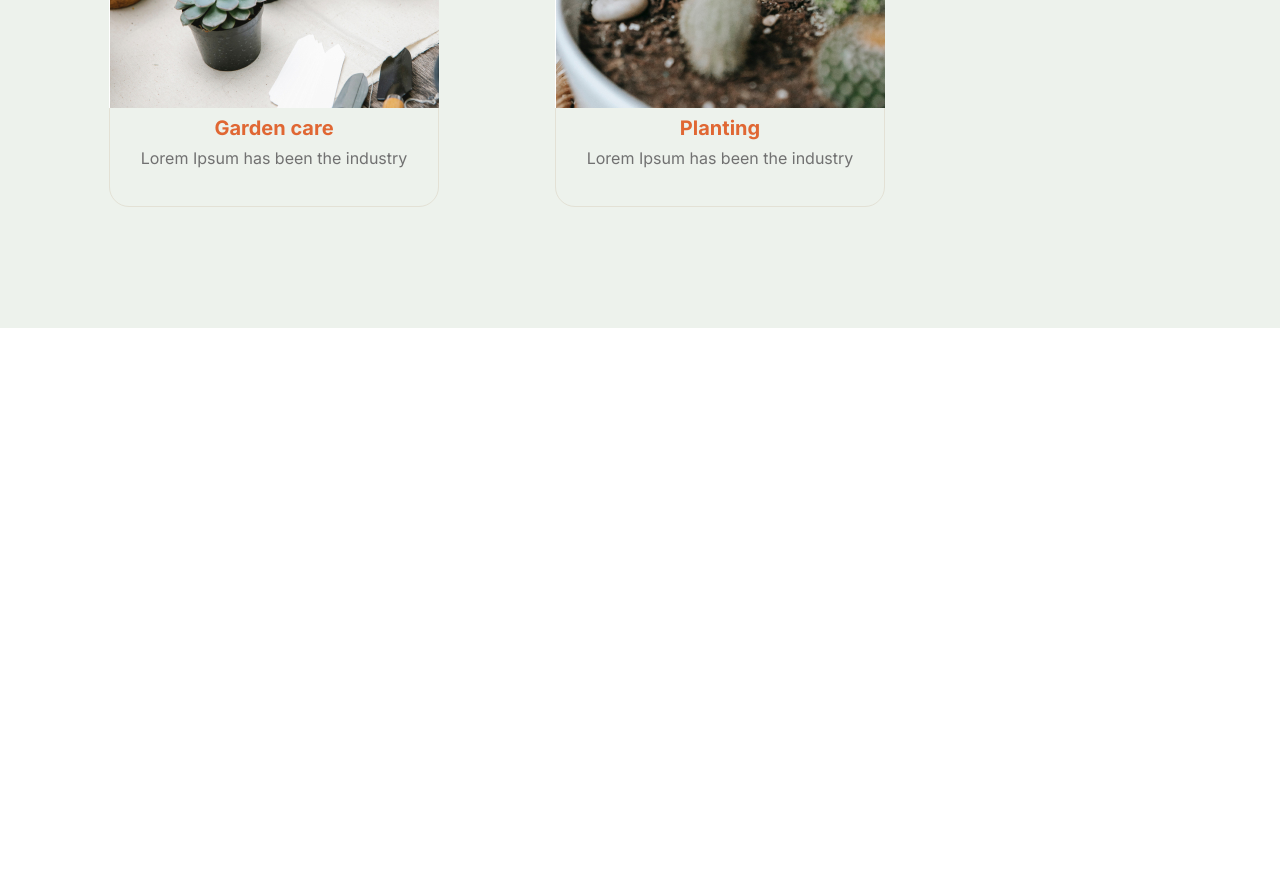
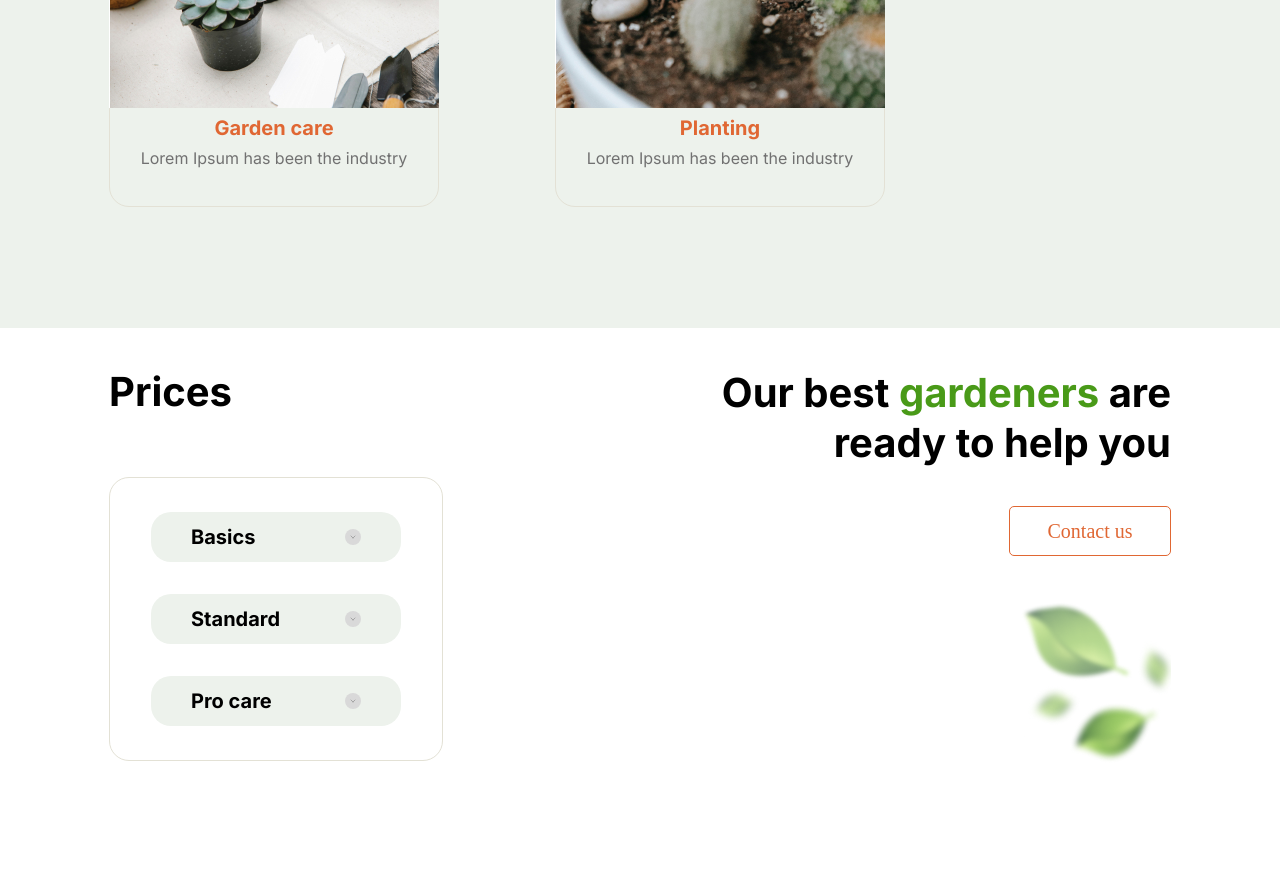
Before and after one commit to asuponev/JSFEPRESCHOOL2022Q4, a website built with webpack: page plants/index.html in a window 1280 px wide. Shown: the part 2809-3693 px from the top of the page. Before the commit the page ends 3137 px from the top, so only its background shows below. Built offline with nearby package versions, Linux system fonts and the light colour scheme; a web font is replaced by a local one.

Commit message:
feat: add section prices for 1440px

```diff
--- a/plants/index.html
+++ b/plants/index.html
@@ -101,6 +101,32 @@
         </div>
       </div>
     </section>
+    <section class="prices">
+      <div class="container">
+        <div class="prices__left">
+          <h2 class="prices__title">Prices</h2>
+          <div class="prices__items">
+            <div class="prices__items_item">
+              <span class="prices__items_item-title">Basics</span>
+              <div class="prices__items_item-arrow"><img src="./src/img/arrow.svg" alt=">"></div>
+            </div>
+            <div class="prices__items_item">
+              <span class="prices__items_item-title">Standard</span>
+              <div class="prices__items_item-arrow"><img src="./src/img/arrow.svg" alt=">"></div>
+            </div>
+            <div class="prices__items_item">
+              <span class="prices__items_item-title">Pro care</span>
+              <div class="prices__items_item-arrow"><img src="./src/img/arrow.svg" alt=">"></div>
+            </div>
+          </div>
+        </div>
+        <div class="prices__right">
+          <p class="prices__subtitle">Our best <span>gardeners</span> are ready to help you</p>
+          <button class="prices__button">Contact us</button>
+          <div class="prices__image"></div>
+        </div>
+      </div>
+    </section>
   </main>
 </body>
 </html>
--- a/plants/src/styles/style.scss
+++ b/plants/src/styles/style.scss
@@ -8,6 +8,7 @@ $font-text-welcome: 400 20px/1.75 'Inter', sans-serif;
 $font-btn: 400 16px/1.25 'Inter', sans-serif;
 $font-h2: 400 40px/1.3 'Inika', serif;
 $font-cards-title: 700 20px/1 'Inter', sans-serif;
+$font-h2-inter: 700 40px/1.21 'Inter', sans-serif;
 
 // color variables
 $color-black: #000000;
@@ -19,6 +20,7 @@ $color-bg-green: #EDF2EC;
 $color-gray-71: #717171;
 $color-gray-63: #636060;
 $color-cards-border: #E3E1D5;
+$color-arrow: #D9D9D9;
 
 * {
   padding: 0;
@@ -184,7 +186,7 @@ a {
     display: flex;
     gap: 38px;
     &_item {
-      width: 161px;
+      width: 162px;
       height: 50px;
       border: 1px solid $color-orange;
       border-radius: 5px;
@@ -230,3 +232,92 @@ a {
     }
   }
 }
+
+.prices {
+  background-color: $color-white;
+  .container {
+    display: flex;
+    justify-content: space-between;
+    gap: 80px;
+    padding: 40px 109px 115px;
+  }
+  &__left {
+    display: flex;
+    flex-direction: column;
+    gap: 60px;
+  }
+  &__title {
+    font: $font-h2-inter;
+    color: $color-black;
+  }
+  &__items {
+    display: flex;
+    flex-direction: column;
+    gap: 32px;
+    padding: 34px 41px;
+    border: 1px solid $color-cards-border;
+    border-radius: 20px;
+    &_item {
+      display: flex;
+      justify-content: space-between;
+      align-items: center;
+      width: 250px;
+      height: 50px;
+      background-color: $color-bg-green;
+      border-radius: 20px;
+      padding: 16px 40px;
+      &-title {
+        font: $font-cards-title;
+        color: $color-black;
+        display: block;
+      }
+      &-arrow {
+        width: 16px;
+        height: 16px;
+        border-radius: 100%;
+        background-color: $color-arrow;
+        cursor: pointer;
+        display: flex;
+        align-items: center;
+        justify-content: center;
+      }
+    }
+  }
+  &__right {
+    display: flex;
+    flex-direction: column;
+    gap: 38px;
+    align-items: flex-end;
+  }
+  &__subtitle {
+    text-align: right;
+    font: $font-h2-inter;
+    line-height: 1.25;
+    color: $color-black;
+    width: 452px;
+    span {
+      color: $color-green;
+    }
+  }
+  &__button {
+    width: 162px;
+    height: 50px;
+    border: 1px solid $color-orange;
+    border-radius: 5px;
+    font: $font-h2;
+    font-size: 20px;
+    color: $color-orange;
+    background: $color-white;
+    cursor: pointer;
+    text-align: center;
+  }
+  &__button:hover {
+    color: $color-white;
+    background: $color-orange;
+  }
+  &__image {
+    background-image: url("../img/leafs_prices.png");
+    width: 152px;
+    height: 175px;
+  }
+}
```
Also changed, not shown: plants/src/img/arrow.svg (added), plants/src/img/leafs_prices.png (added).
